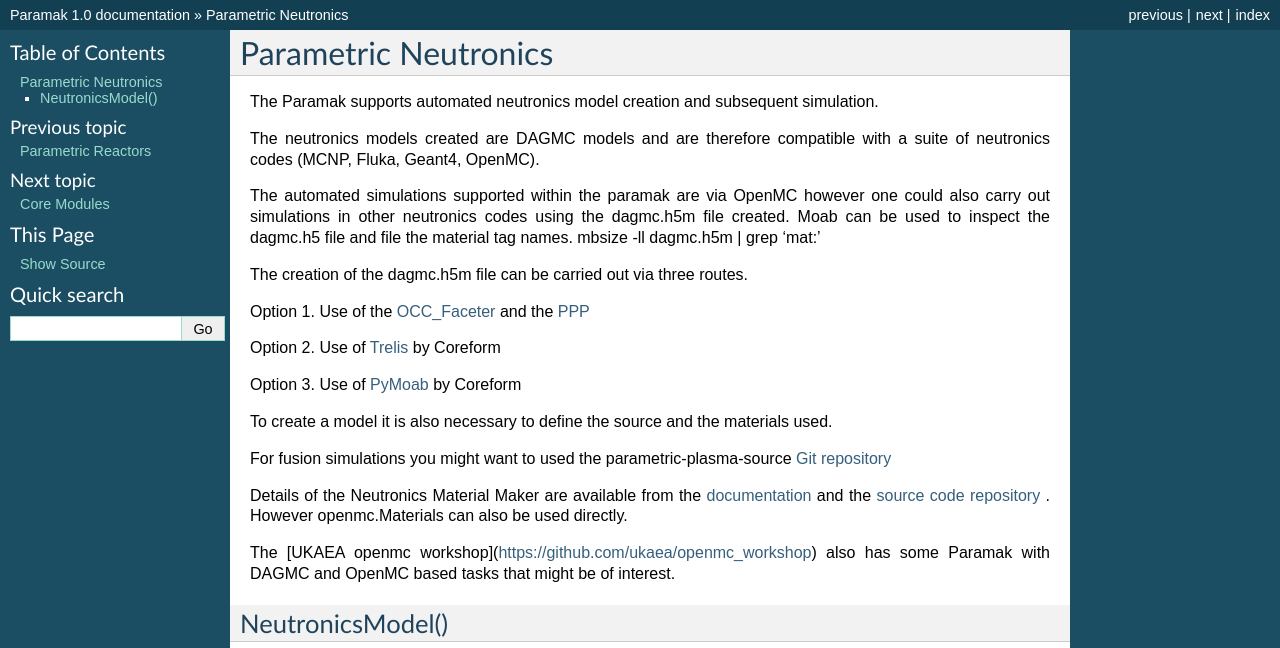
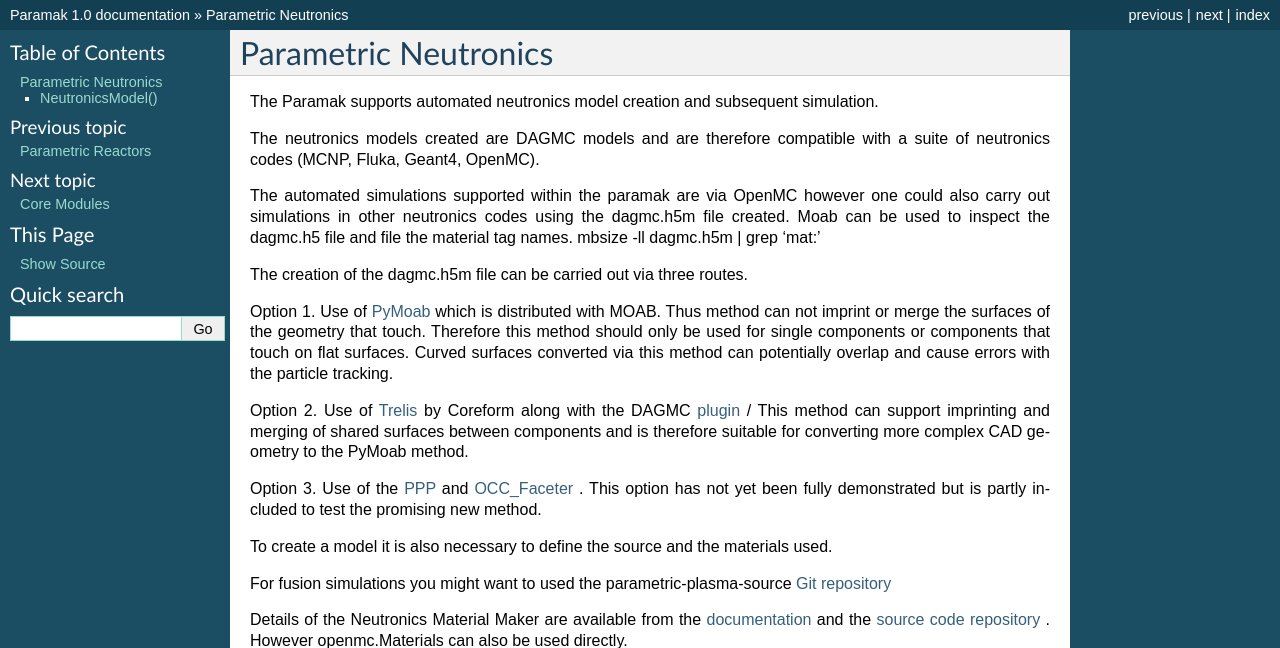
Before and after one commit to fusion-energy/paramak, a Sphinx documentation site: the page built from docs/source/paramak.parametric_neutronics.rst, in a window 1280 px wide, cut to the strip 0-648 px from the top of the page. Built offline with Sphinx 7.4.7, drawn with Linux system fonts in a browser that asks for light colours.

```diff
--- a/docs/source/paramak.parametric_neutronics.rst
+++ b/docs/source/paramak.parametric_neutronics.rst
@@ -14,14 +14,24 @@
 
 The creation of the dagmc.h5m file can be carried out via three routes.
 
-Option 1. Use of the `OCC_Faceter <https://github.com/makeclean/occ_faceter/>`_
-and the `PPP <https://github.com/ukaea/parallel-preprocessor>`_
+Option 1. Use of `PyMoab <https://bitbucket.org/fathomteam/moab>`_ which is
+distributed with MOAB. Thus method can not imprint or merge the surfaces of the
+geometry that touch. Therefore this method should only be used for single
+components or components that touch on flat surfaces. Curved surfaces converted
+via this method can potentially overlap and cause errors with the particle
+tracking.
 
 Option 2. Use of `Trelis <https://www.coreform.com/products/trelis/>`_ by
-Coreform
+Coreform along with the DAGMC
+`plugin <https://svalinn.github.io/DAGMC/install/plugin.html>`_ / This method
+can support imprinting and merging of shared surfaces between components and is
+therefore suitable for converting more complex CAD geometry to the PyMoab
+method.
 
-Option 3. Use of `PyMoab <https://bitbucket.org/fathomteam/moab>`_ by
-Coreform
+Option 3. Use of the `PPP <https://github.com/ukaea/parallel-preprocessor>`_
+and `OCC_Faceter <https://github.com/makeclean/occ_faceter/>`_ . This option
+has not yet been fully demonstrated but is partly included to test the
+promising new method.
 
 To create a model it is also necessary to define the source and the materials
 used.
```
Also changed, not shown: 1 other file.
